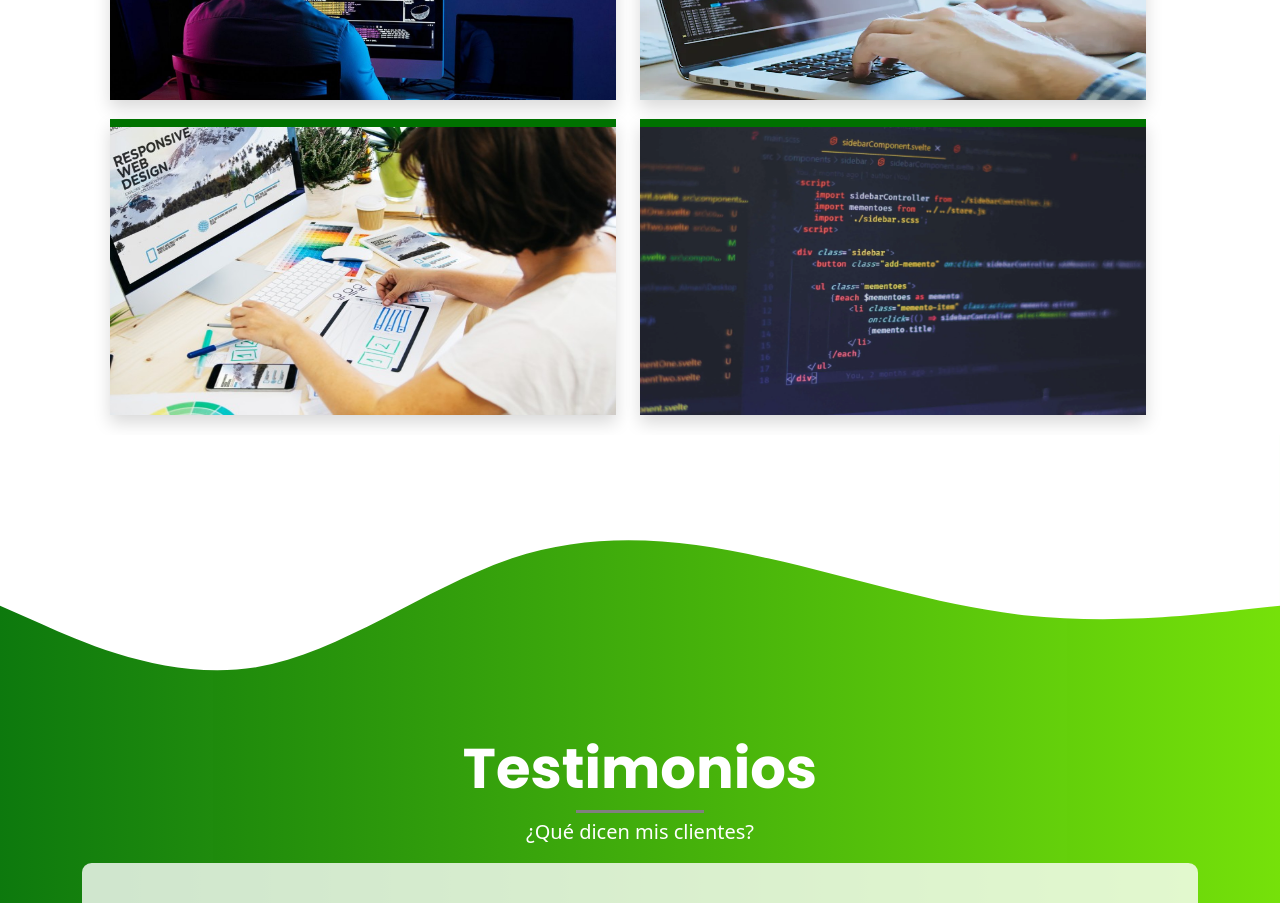
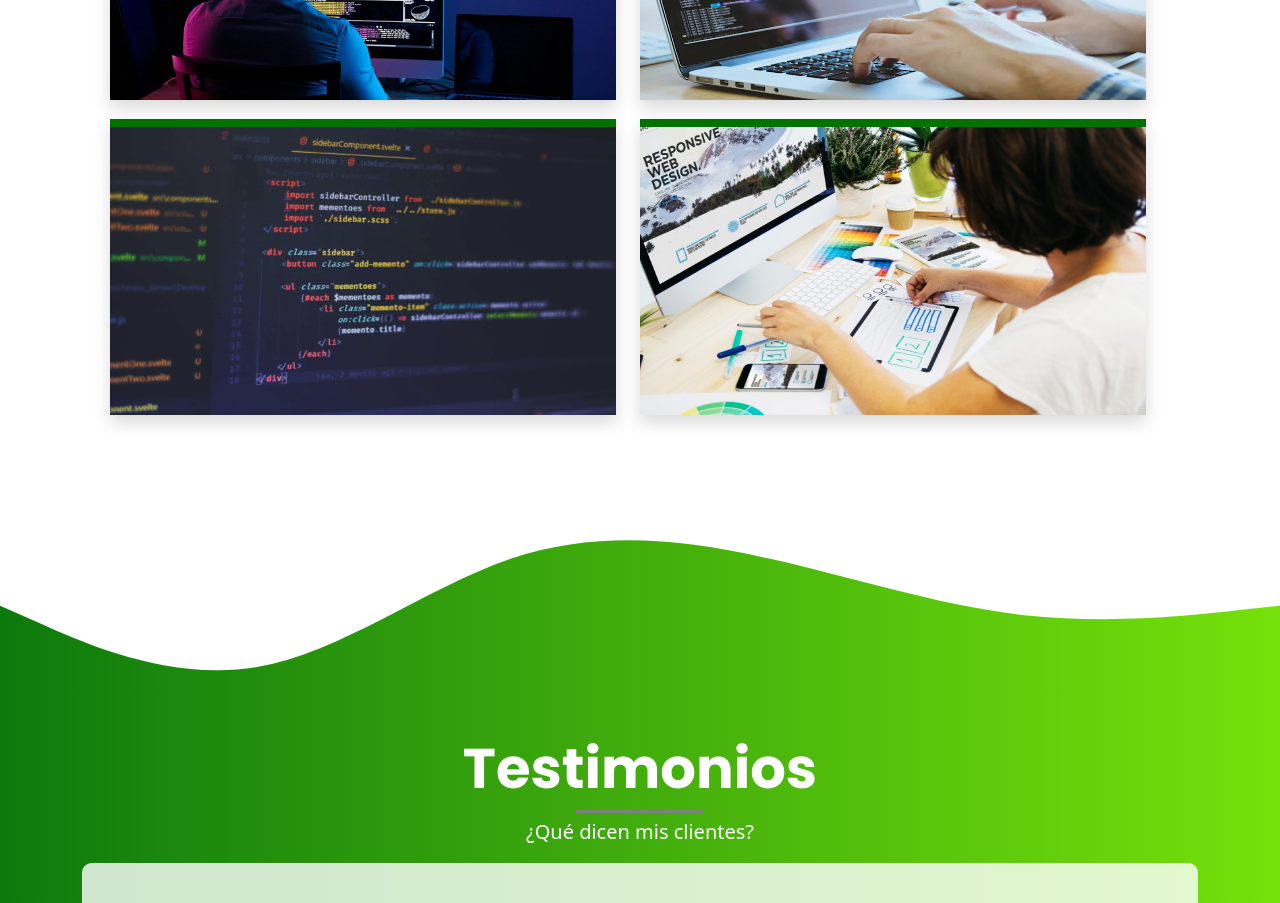
Before and after one commit to jonabenitez/portafolio-2023-, a React (Vite) app: page / in a window 1280 px wide. Shown: the part 2640-3543 px from the top of the page. Built offline with nearby package versions, Linux system fonts and the light colour scheme; a web font is replaced by a local one.

Commit message:
se agrega proyecto

```diff
--- a/my-components/Portafolio.jsx
+++ b/my-components/Portafolio.jsx
@@ -80,39 +80,48 @@ function Portafolio() {
             </div>
           </div>
 
+
           <div className="col-lg-6 col-md-6">
             <div className="portfolio-box shadow">
-              <a href="https://ecommerce-react2023.netlify.app/"></a>
-              <img className="img-fluid" src={img3} alt="imagen3" />
-
+              <a
+                href="https://ecommerce-react2023.netlify.app/"
+                target="_blank"
+                rel="noopener noreferrer"
+              >
+                <img className="img-fluid" src={img4} alt="imagen2" />
                 <div className="portafolio-info">
                   <div className="caption">
-                  <h3>Color Game</h3>
+                    <h3>Ecommerce</h3>
                     <p>
-                    {" "}
-                    Juego realizado con JavaScript Vanilla
+                   Ecommerce y Carrito de compras, realizado con React y uso de Hooks.
                     </p>
                   </div>
                 </div>
+              </a>
             </div>
           </div>
 
           <div className="col-lg-6 col-md-6">
             <div className="portfolio-box shadow">
-              <a href="https://ecommerce-react2023.netlify.app/"></a>
-              <img className="img-fluid" src={img4} alt="imagen4" />
-
+              <a
+                href="https://ecommerce-react2023.netlify.app/"
+                target="_blank"
+                rel="noopener noreferrer"
+              >
+                <img className="img-fluid" src={img3} alt="imagen2" />
                 <div className="portafolio-info">
                   <div className="caption">
-                  <h3>Ecommerce</h3>
+                    <h3>ColorGame</h3>
                     <p>
-                    Proyecto en proceso con React y aplicacion de Hooks
-                    avanzados.
+                  Juego realizado con JS Vanilla.
                     </p>
                   </div>
                 </div>
+              </a>
             </div>
           </div>
+
+
         </div>
       </div>
     </section>
```
Lines whose indentation alone changed are shown as unchanged.
